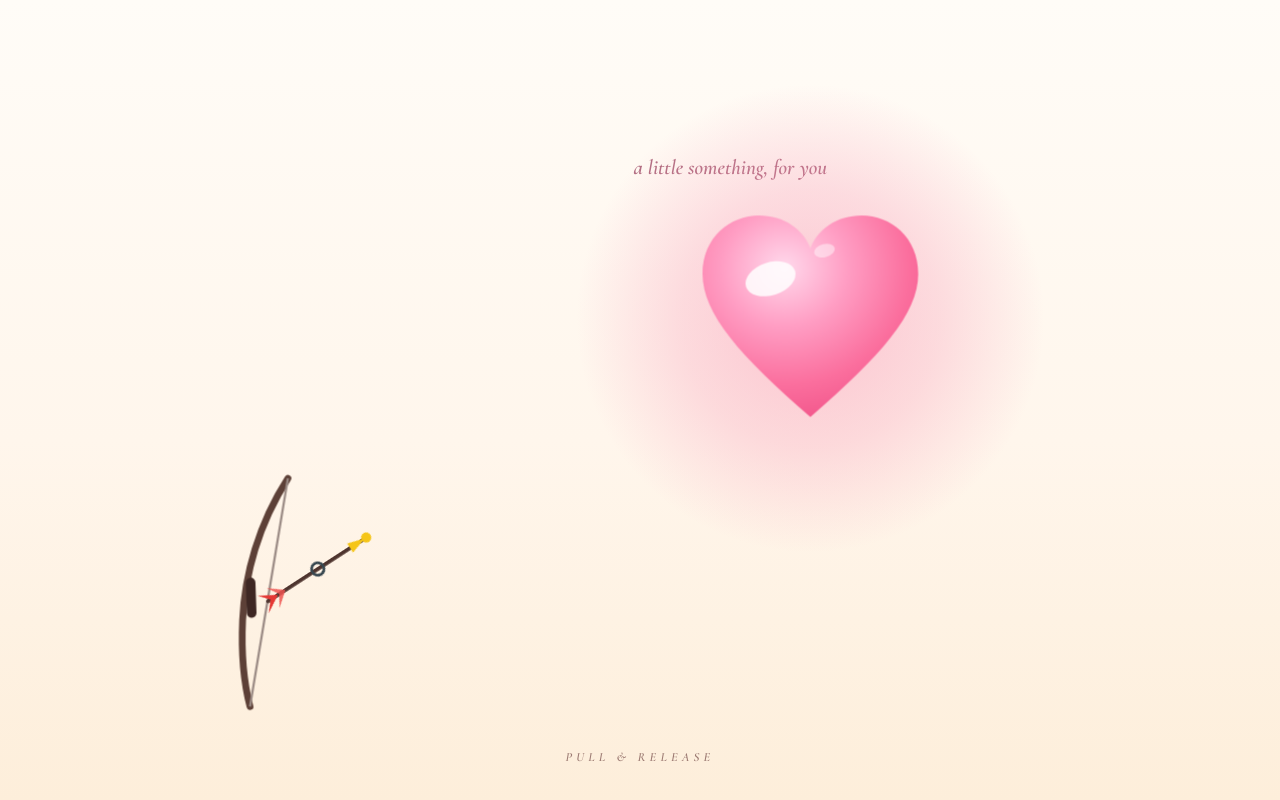
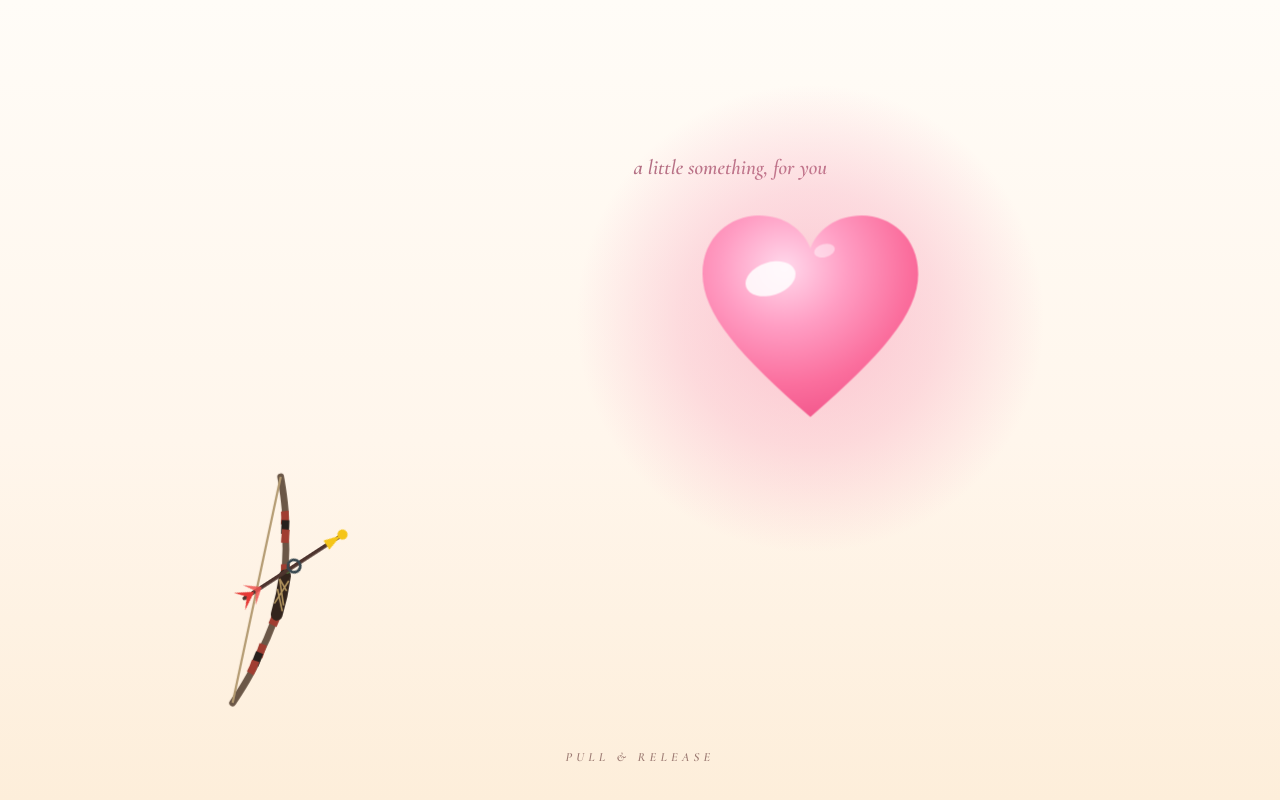
Before and after one commit to AshfanAnsari/interactive-birthday-gift, a React (Vite) app: page / in a window 1280 px wide. Built offline with nearby package versions, Linux system fonts and the light colour scheme; a web font is replaced by a local one.

Commit message:
Redraw bow to match reference model: correct string side, wrapped grip and limb bands

```diff
--- a/src/App.tsx
+++ b/src/App.tsx
@@ -97,13 +97,13 @@ type BowLayout = {
 };
 const BOW_LAND: BowLayout = {
   vb: '0 0 960 540', heart: { x: 595, y: 215, s: 1.5 },
-  nock: { x: 238, y: 400 },
+  nock: { x: 222, y: 398 },
   bow: { x: 230, y: 400 }, tilt: 12, angle: -33, grab: { x: 105, y: 285, w: 290, h: 245 },
   wipe: { left: '62%', top: '40%' }, burst: { x: 520, y: 196 },
 };
 const BOW_PORT: BowLayout = {
   vb: '0 0 540 860', heart: { x: 322, y: 308, s: 1.42 },
-  nock: { x: 132, y: 650 },
+  nock: { x: 120, y: 654 },
   bow: { x: 128, y: 652 }, tilt: -13, angle: -58, grab: { x: 30, y: 545, w: 235, h: 240 },
   wipe: { left: '59.6%', top: '35.8%' }, burst: { x: 258, y: 250 },
 };
@@ -204,8 +204,8 @@ function HeartScene({ phase, onHit, portrait }: { phase: ShotPhase; onHit: () =>
     const r = (phi * Math.PI) / 180, c = Math.cos(r), s = Math.sin(r);
     return { x: L.bow.x + x * c - y * s, y: L.bow.y + x * s + y * c };
   };
-  const tipTop = rotPt(-4, -78);
-  const tipBot = rotPt(3, 78);
+  const tipTop = rotPt(-9, -78);
+  const tipBot = rotPt(-9, 78);
 
   return (
     <div className="absolute inset-0" style={{ background: 'linear-gradient(180deg,#fffcf7 0%,#fff6ec 55%,#fdeeda 100%)' }}>
@@ -262,14 +262,27 @@ function HeartScene({ phase, onHit, portrait }: { phase: ShotPhase; onHit: () =>
 
         {/* the bow — slender recurve, string on the target side */}
         <g transform={`translate(${L.bow.x} ${L.bow.y}) rotate(${phi})`}>
-          <path d="M-4 -78 C-17 -44 -19 -8 -14 22 C-10 46 -5 62 3 78" fill="none" stroke="#5d4037" strokeWidth="4.6" strokeLinecap="round" />
-          <line x1="-14" y1="-4" x2="-9" y2="16" stroke="#3e2723" strokeWidth="6.5" strokeLinecap="round" />
+          <path d="M-9 -78 C-5 -68 0 -56 2 -42 C6 -27 8 -13 8 0 C8 13 6 27 2 42 C0 56 -5 68 -9 78" fill="none" stroke="#6b5747" strokeWidth="4.6" strokeLinecap="round" />
+          {/* wrapped limb bands: red-black-red partway along each limb */}
+          <path d="M-1.5 -56 C-0.5 -53 0 -50 0.3 -47" fill="none" stroke="#a03d31" strokeWidth="5.2" />
+          <path d="M0.3 -50 C0.8 -47 1.2 -44 1.8 -41" fill="none" stroke="#26201c" strokeWidth="5.2" />
+          <path d="M1.8 -44 C2.2 -41 2.6 -38 3 -35" fill="none" stroke="#a03d31" strokeWidth="5.2" />
+          <path d="M3 35 C2.6 38 2.2 41 1.8 44" fill="none" stroke="#a03d31" strokeWidth="5.2" />
+          <path d="M1.8 41 C1.2 44 0.8 47 0.3 50" fill="none" stroke="#26201c" strokeWidth="5.2" />
+          <path d="M0.3 47 C0 50 -0.5 53 -1.5 56" fill="none" stroke="#a03d31" strokeWidth="5.2" />
+          {/* brick-red bands flanking the grip */}
+          <path d="M6.4 -21 C7 -18.5 7.4 -16 7.7 -13.5" fill="none" stroke="#a03d31" strokeWidth="6" />
+          <path d="M7.7 13.5 C7.4 16 7 18.5 6.4 21" fill="none" stroke="#a03d31" strokeWidth="6" />
+          {/* dark leather grip with tan cross-lacing */}
+          <path d="M7.7 -13.5 C8.3 -6 8.3 6 7.7 13.5" fill="none" stroke="#33241c" strokeWidth="8" strokeLinecap="round" />
+          <path d="M4.6 -10.5 L10.9 6.5 M10.9 -10.5 L4.6 6.5 M4.6 -3.5 L10.9 10.5 M10.9 -3.5 L4.6 -10.5" stroke="#c9a86a" strokeWidth="1.1" fill="none" opacity=".85" />
+          <circle cx="8.6" cy="-16.8" r="1.8" fill="#4e7a3a" />
         </g>
         {aim ? (
           <polyline points={`${tipTop.x},${tipTop.y} ${nock.x},${nock.y} ${tipBot.x},${tipBot.y}`}
-            fill="none" stroke="#9a8a84" strokeWidth="1.5" />
+            fill="none" stroke="#b49b72" strokeWidth="1.5" />
         ) : (
-          <line x1={tipTop.x} y1={tipTop.y} x2={tipBot.x} y2={tipBot.y} stroke="#9a8a84" strokeWidth="1.5" />
+          <line x1={tipTop.x} y1={tipTop.y} x2={tipBot.x} y2={tipBot.y} stroke="#b49b72" strokeWidth="1.5" />
         )}
 
         {/* the arrow */}
```
